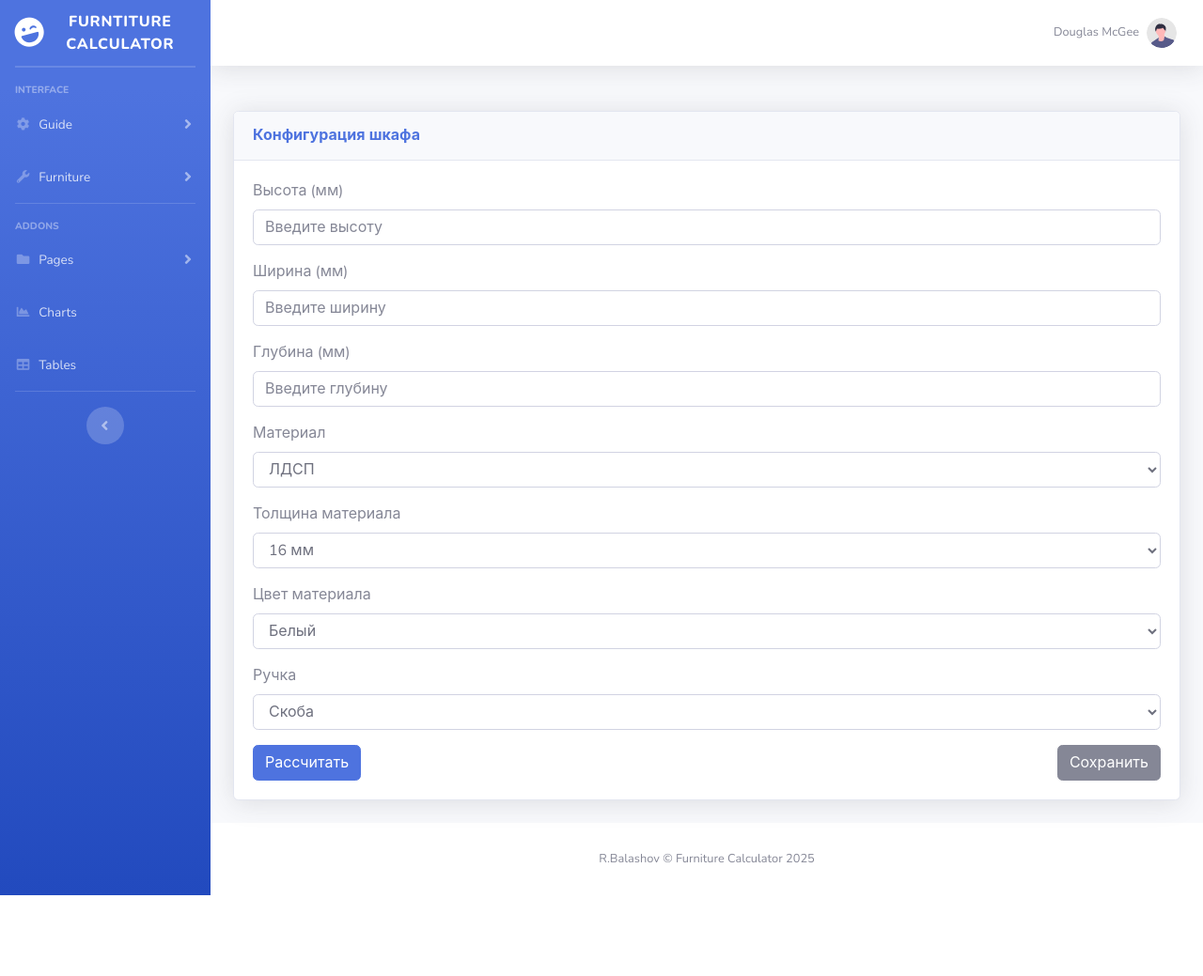
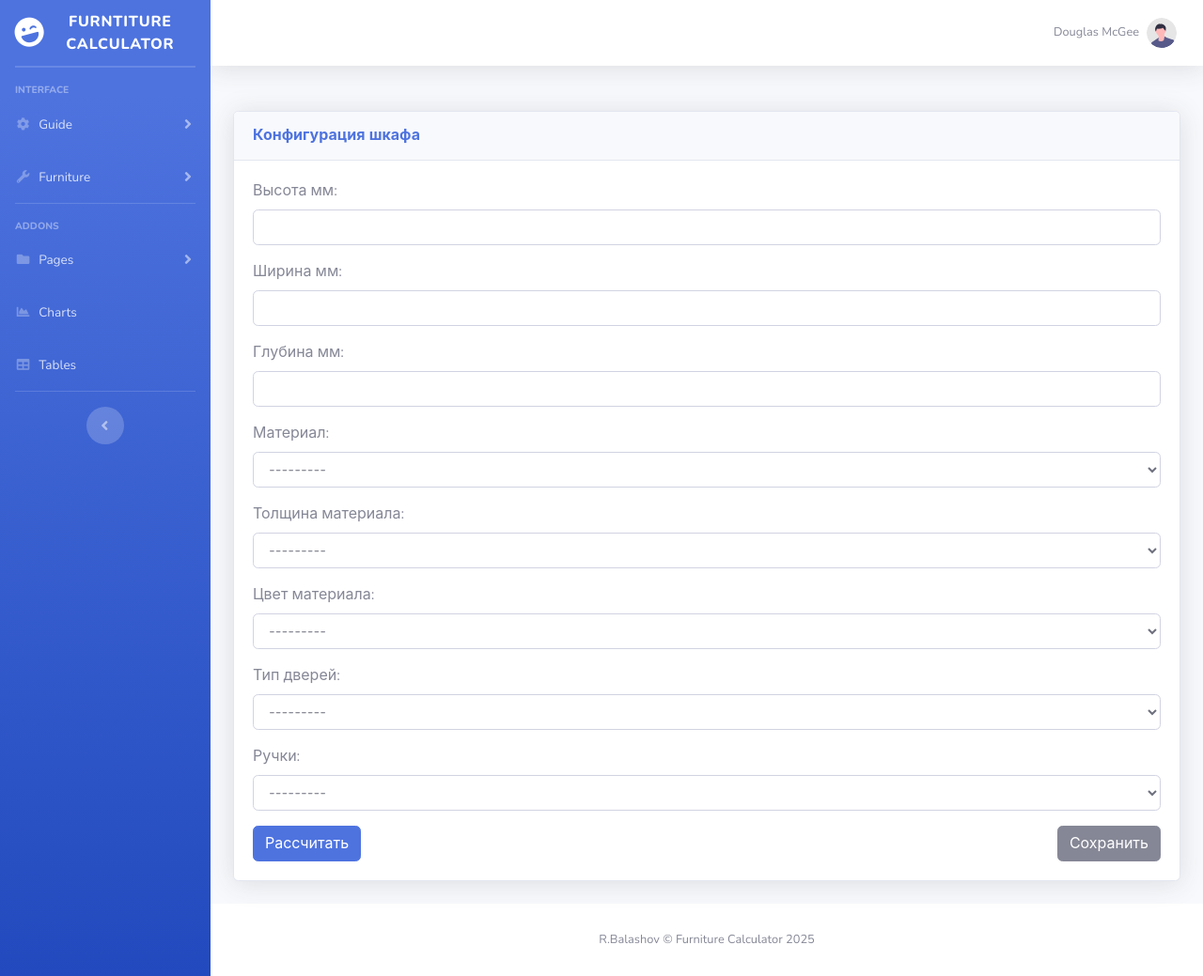
Before and after one commit to romz987/furniture-calc, a Django app: template wardrobe/templates/wardrobe.html in a window 1280 px wide. Shown: the whole page at 94% size. Before the commit the page ends 953 px from the top, so only its background shows below. Run offline with Django 5.2, Linux system fonts and the light colour scheme; the template is opened without the code that fills it: values that come from a table or form of the project are taken from there, others are empty; some libraries are stand-ins or nearby versions.

Commit message:
feat: add forms.py and fill out it;

```diff
--- /dev/null
+++ b/wardrobe/forms.py
@@ -0,0 +1,20 @@
+from django import forms
+from reference.models import (
+    MaterialType,
+    MaterialThickness,
+    MaterialColor,
+    DoorType,
+    DoorHandle
+)
+
+
+class WardrobeForm(forms.Form):
+    height = forms.CharField(label='Высота мм', widget=forms.TextInput(attrs={"class": "form-control"}))
+    width = forms.CharField(label='Ширина мм', widget=forms.TextInput(attrs={"class": "form-control"}))
+    depth = forms.CharField(label='Глубина мм', widget=forms.TextInput(attrs={"class": "form-control"}))
+
+    material = forms.ModelChoiceField(queryset=MaterialType.objects.all(), label="Материал", widget=forms.Select(attrs={"class": "form-control"}))
+    thickness = forms.ModelChoiceField(queryset=MaterialThickness.objects.all(), label="Толщина материала", widget=forms.Select(attrs={"class": "form-control"}))
+    color = forms.ModelChoiceField(queryset=MaterialColor.objects.all(), label="Цвет материала", widget=forms.Select(attrs={"class": "form-control"}))
+    door_type = forms.ModelChoiceField(queryset=DoorType.objects.all(), label="Тип дверей", widget=forms.Select(attrs={"class": "form-control"}))
+    handle_type = forms.ModelChoiceField(queryset=DoorHandle.objects.all(), label="Ручки", to_field_name='name', widget=forms.Select(attrs={"class": "form-control"}))
--- a/wardrobe/templates/wardrobe.html
+++ b/wardrobe/templates/wardrobe.html
@@ -9,56 +9,8 @@
     <div class="card-body">
         <form method="post" class="wardrobe">
             {% csrf_token %}
-
-            <!-- Dimensions -->
-            <div class="form-group">
-                <label for="height">Высота (мм)</label>
-                <input type="text" class="form-control" id="height" name="height" placeholder="Введите высоту">
-            </div>
-            <div class="form-group">
-                <label for="width">Ширина (мм)</label>
-                <input type="text" class="form-control" id="width" name="width" placeholder="Введите ширину">
-            </div>
-            <div class="form-group">
-                <label for="depth">Глубина (мм)</label>
-                <input type="text" class="form-control" id="depth" name="depth" placeholder="Введите глубину">
-            </div>
-
-            <!-- Select fields -->
-            <div class="form-group">
-                <label for="material">Материал</label>
-                <select class="form-control" id="material" name="material">
-                    <option>ЛДСП</option>
-                    <option>МДФ</option>
-                    <option>Фанера</option>
-                </select>
-            </div>
-            <div class="form-group">
-                <label for="thickness">Толщина материала</label>
-                <select class="form-control" id="thickness" name="thickness">
-                    <option>16 мм</option>
-                    <option>18 мм</option>
-                    <option>25 мм</option>
-                </select>
-            </div>
-            <div class="form-group">
-                <label for="color">Цвет материала</label>
-                <select class="form-control" id="color" name="color">
-                    <option>Белый</option>
-                    <option>Дуб сонома</option>
-                    <option>Венге</option>
-                </select>
-            </div>
-            <div class="form-group">
-                <label for="handle_type">Ручка</label>
-                <select class="form-control" id="handle_type" name="handle_type">
-                    <option>Скоба</option>
-                    <option>Кнопка</option>
-                    <option>Профиль Gola</option>
-                </select>
-            </div>
-
-            <!-- Submit button -->
+            {{ form.as_p }}
+            <!-- Submit buttons -->
             <button type="submit" class="btn btn-primary" value="calculate">Рассчитать</button>
             <button type="" class="btn btn-secondary float-right" value="save">Сохранить</button>
         </form>
```
